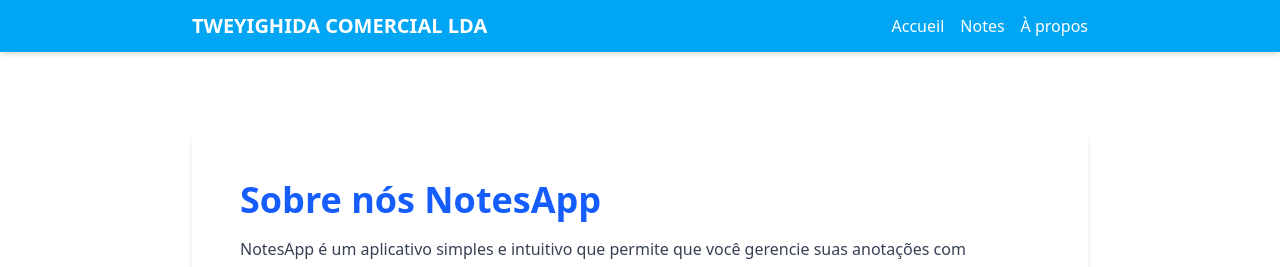
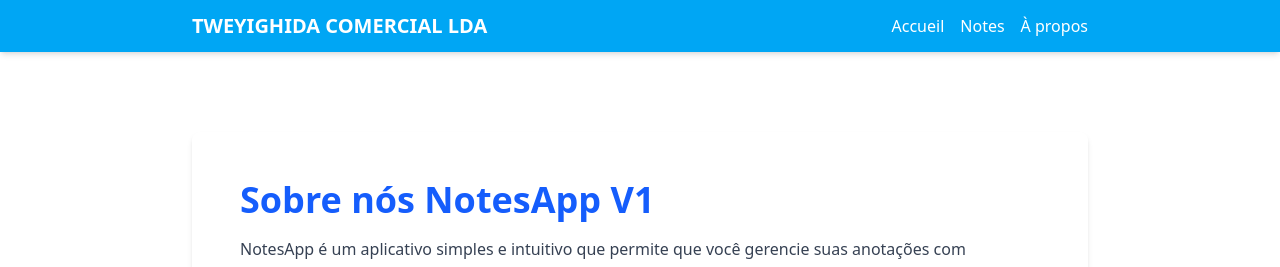
Before and after one commit to lamatmed/Tweighida, a Next.js app: page /about in a window 1280 px wide. Shown: the top 267 px of the page. Built offline with nearby package versions, Linux system fonts and the light colour scheme.

Commit message:
first commit traduit

```diff
--- a/src/app/about/page.tsx
+++ b/src/app/about/page.tsx
@@ -20,7 +20,7 @@
   return (
     <div className="max-w-md md:max-w-4xl mx-auto p-6 md:p-12 bg-white shadow-md rounded-lg mt-10 md:mt-16">
       <h1 className="text-3xl md:text-4xl font-bold text-blue-600 mb-4">
-        Sobre nós NotesApp
+        Sobre nós NotesApp V1
       </h1>
       <p className="text-gray-700 leading-relaxed">
         NotesApp é um aplicativo simples e intuitivo que permite que você gerencie suas anotações com facilidade.
```
